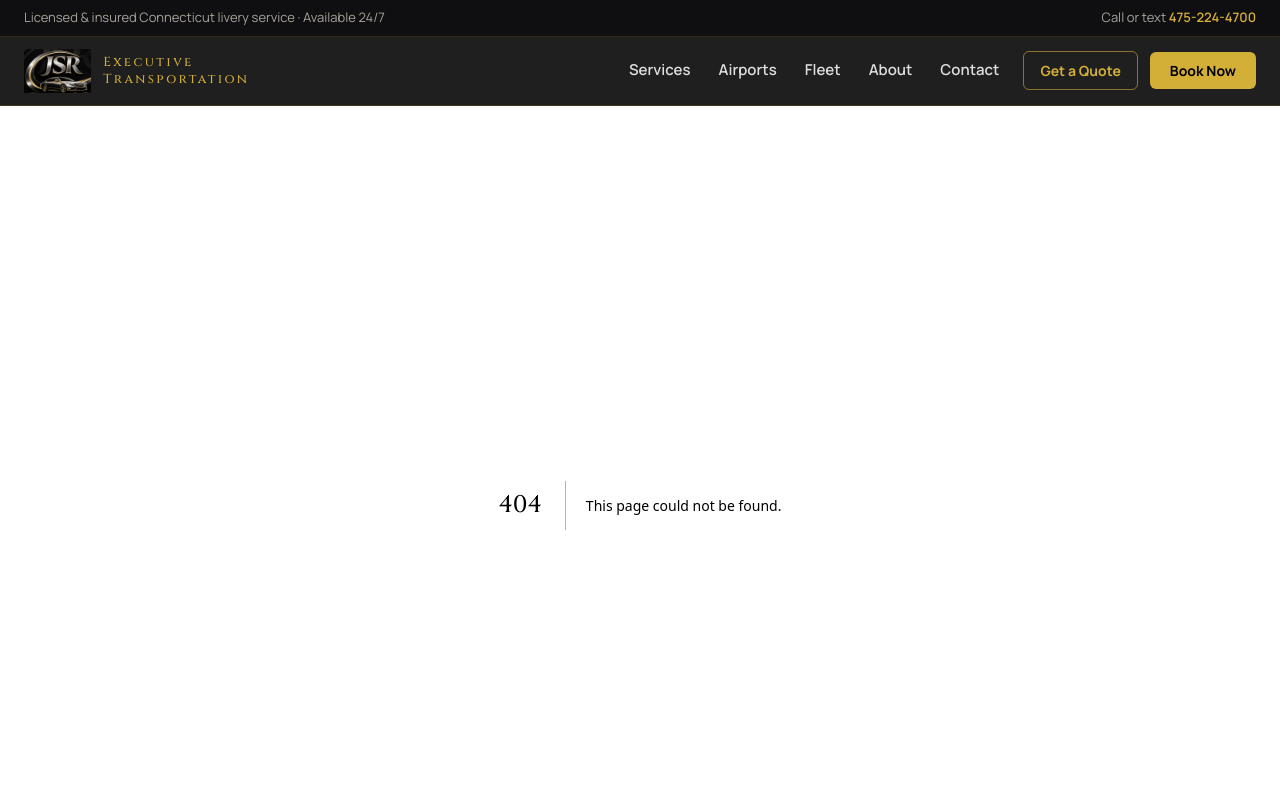
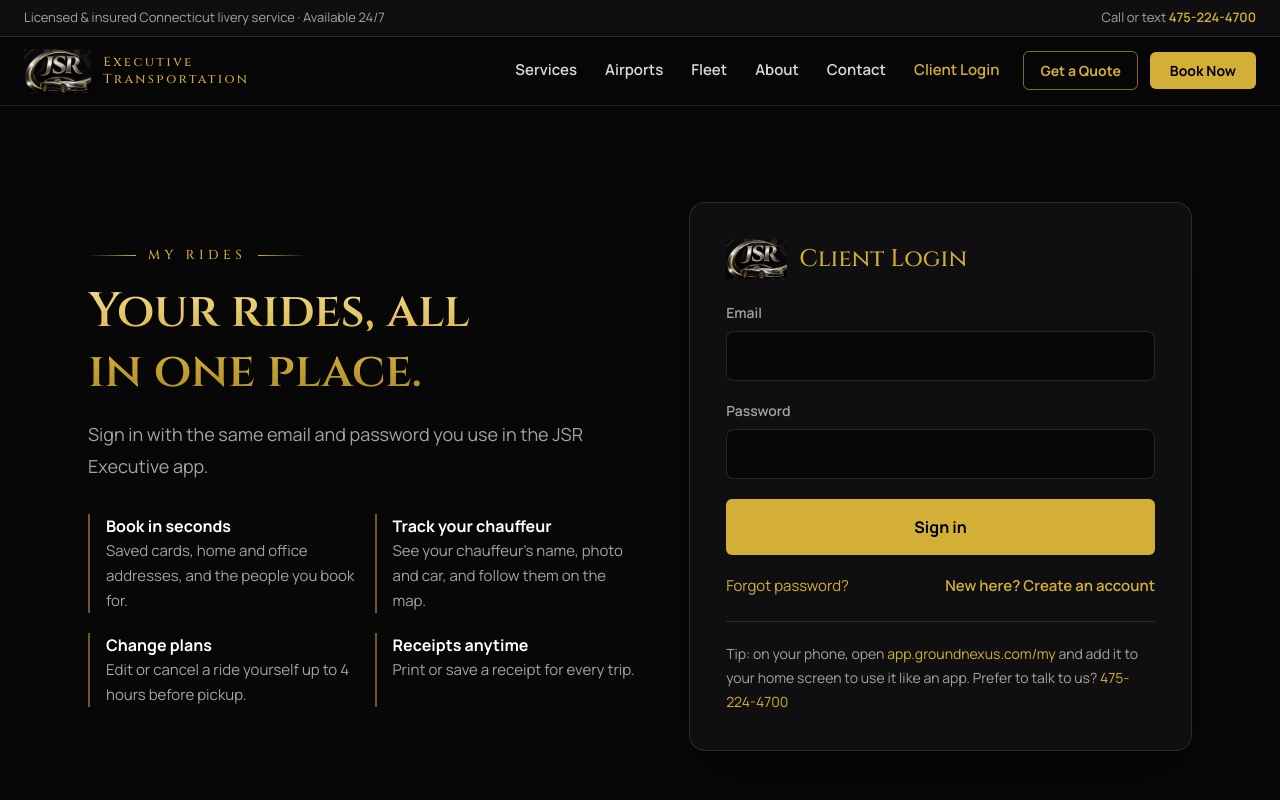
Before and after one commit to JSR-Executive-Transportation-LLC/jsr-executive-clean, a Next.js app: page /client-login in a window 1280 px wide. Before the commit this address had no page. Shown: the top 800 px of the page. Built offline with nearby package versions, Linux system fonts and the light colour scheme.

Commit message:
Customer app + website client login

```diff
--- /dev/null
+++ b/src/app/client-login/page.js
@@ -0,0 +1,92 @@
+import Image from "next/image";
+import Link from "next/link";
+import { CLIENT_APP_URL, CLIENT_LOGIN_ACTION, PHONE, PHONE_LINK } from "@/lib/site";
+
+export const metadata = {
+  title: "Client Login · My Rides",
+  description: "Sign in to see, book, edit and track your JSR Executive rides, with saved cards, places and passengers.",
+  alternates: { canonical: "/client-login" },
+};
+
+const ERRORS = {
+  wrong: "That email and password don't match. Please try again, or reset your password below.",
+  missing: "Enter your email and password.",
+  busy: "Too many tries. Please wait 15 minutes, or reset your password below.",
+  site: "Something went wrong signing you in. Please try again.",
+};
+
+const PERKS = [
+  ["Book in seconds", "Saved cards, home and office addresses, and the people you book for."],
+  ["Track your chauffeur", "See your chauffeur's name, photo and car, and follow them on the map."],
+  ["Change plans", "Edit or cancel a ride yourself up to 4 hours before pickup."],
+  ["Receipts anytime", "Print or save a receipt for every trip."],
+];
+
+export default async function ClientLoginPage({ searchParams }) {
+  const sp = await searchParams;
+  const error = typeof sp?.error === "string" ? ERRORS[sp.error] || ERRORS.site : null;
+  return (
+    <main className="bg-ink">
+      <section className="relative overflow-hidden">
+        <div className="absolute inset-x-0 bottom-0 h-px bg-gradient-to-r from-transparent via-gold/50 to-transparent" />
+        <div className="mx-auto grid max-w-6xl items-center gap-12 px-6 py-16 md:grid-cols-[1.1fr_1fr] md:py-24">
+          <div>
+            <span className="gold-rule mb-4 font-display text-[12px] tracking-[0.22em] sm:text-[13px] sm:tracking-[0.35em]">MY RIDES</span>
+            <h1 className="font-display text-4xl leading-tight text-gold-gradient md:text-5xl">Your rides, all in one place.</h1>
+            <p className="mt-4 max-w-xl text-lg leading-8 text-mute">Sign in with the same email and password you use in the JSR Executive app.</p>
+            <ul className="mt-8 grid gap-5 sm:grid-cols-2">
+              {PERKS.map(([t, d]) => (
+                <li key={t} className="border-l-2 border-gold/50 pl-4">
+                  <b className="block text-white">{t}</b>
+                  <span className="text-[15px] leading-6 text-mute">{d}</span>
+                </li>
+              ))}
+            </ul>
+          </div>
+
+          <div className="rounded-2xl border border-line bg-ink-2 p-7 shadow-2xl shadow-black/50 md:p-9">
+            <div className="mb-6 flex items-center gap-3">
+              <Image src="/images/jsr-mark.png" alt="" width={84} height={55} className="h-10 w-auto" />
+              <h2 className="font-display text-2xl text-gold">Client Login</h2>
+            </div>
+            {error && (
+              <p role="alert" className="mb-5 rounded-lg border border-red-400/40 bg-red-500/10 px-4 py-3 text-[15px] text-red-200">
+                {error}
+              </p>
+            )}
+            <form method="post" action={CLIENT_LOGIN_ACTION} className="grid gap-5">
+              <label className="grid gap-2 text-sm font-semibold text-mute">
+                Email
+                <input name="email" type="email" required autoComplete="email" className="rounded-lg border border-line bg-ink px-4 py-3 text-base text-white outline-none focus:border-gold" />
+              </label>
+              <label className="grid gap-2 text-sm font-semibold text-mute">
+                Password
+                <input name="password" type="password" required autoComplete="current-password" className="rounded-lg border border-line bg-ink px-4 py-3 text-base text-white outline-none focus:border-gold" />
+              </label>
+              <button type="submit" className="rounded-md bg-gold px-7 py-4 font-bold text-black transition hover:bg-gold-light">
+                Sign in
+              </button>
+            </form>
+            <div className="mt-5 flex flex-wrap justify-between gap-3 text-[15px]">
+              <a href={`${CLIENT_APP_URL}?view=forgot`} className="text-gold underline-offset-4 hover:underline">
+                Forgot password?
+              </a>
+              <a href={`${CLIENT_APP_URL}?view=signup`} className="font-semibold text-gold underline-offset-4 hover:underline">
+                New here? Create an account
+              </a>
+            </div>
+            <p className="mt-6 border-t border-line pt-5 text-sm leading-6 text-mute">
+              Tip: on your phone, open <a href={CLIENT_APP_URL} className="text-gold">app.groundnexus.com/my</a> and add it to your home screen to use it like an app. Prefer to talk to us?{" "}
+              <a href={PHONE_LINK} className="text-gold">
+                {PHONE}
+              </a>
+            </p>
+          </div>
+        </div>
+      </section>
+      <p className="sr-only">
+        <Link href="/">Back to home</Link>
+      </p>
+    </main>
+  );
+}
--- a/src/components/SiteFooter.js
+++ b/src/components/SiteFooter.js
@@ -1,6 +1,6 @@
 import Image from "next/image";
 import Link from "next/link";
-import { AIRPORTS, BOOKING_URL, COMPANY, EMAIL, PHONE, PHONE_LINK, POLICIES, QUOTE_PATH, SERVICES } from "@/lib/site";
+import { AIRPORTS, BOOKING_URL, CLIENT_LOGIN_PATH, COMPANY, EMAIL, PHONE, PHONE_LINK, POLICIES, QUOTE_PATH, SERVICES } from "@/lib/site";
 
 export default function SiteFooter() {
   return (
@@ -48,6 +48,7 @@
             ))}
             <FooterLink href="/fleet">Our Fleet</FooterLink>
             <FooterLink href={QUOTE_PATH}>Get a Quote</FooterLink>
+            <FooterLink href={CLIENT_LOGIN_PATH}>Client Login</FooterLink>
           </FooterCol>
 
           <FooterCol title="Airports">
--- a/src/components/SiteHeader.js
+++ b/src/components/SiteHeader.js
@@ -4,7 +4,7 @@
 import Link from "next/link";
 import { usePathname } from "next/navigation";
 import { useState } from "react";
-import { BOOKING_URL, PHONE, PHONE_LINK, QUOTE_PATH } from "@/lib/site";
+import { BOOKING_URL, CLIENT_LOGIN_PATH, PHONE, PHONE_LINK, QUOTE_PATH } from "@/lib/site";
 
 const NAV = [
   { href: "/services", label: "Services", match: ["/services", "/corporate-transportation", "/weddings-events", "/hourly-chauffeur"] },
@@ -58,6 +58,13 @@
                 {item.label}
               </Link>
             ))}
+            <Link
+              href={CLIENT_LOGIN_PATH}
+              aria-current={pathname === CLIENT_LOGIN_PATH ? "page" : undefined}
+              className={`rounded px-3 py-2 text-[15px] font-semibold transition ${pathname === CLIENT_LOGIN_PATH ? "text-gold" : "text-white/85 hover:text-gold"}`}
+            >
+              Client Login
+            </Link>
             <Link href={QUOTE_PATH} className="ml-2 rounded-md border border-gold/60 px-4 py-2 text-[14px] font-bold text-gold transition hover:bg-gold/10">
               Get a Quote
             </Link>
@@ -84,6 +91,9 @@
                 {item.label}
               </Link>
             ))}
+            <Link href={CLIENT_LOGIN_PATH} className="block border-b border-white/5 py-3 text-lg font-semibold text-white/90">
+              Client Login · My Rides
+            </Link>
             <div className="mt-5 grid grid-cols-2 gap-3">
               <Link href={QUOTE_PATH} className="rounded-md border border-gold/60 py-3 text-center font-bold text-gold">
                 Get a Quote
```
Also changed, not shown: src/lib/site.js.
